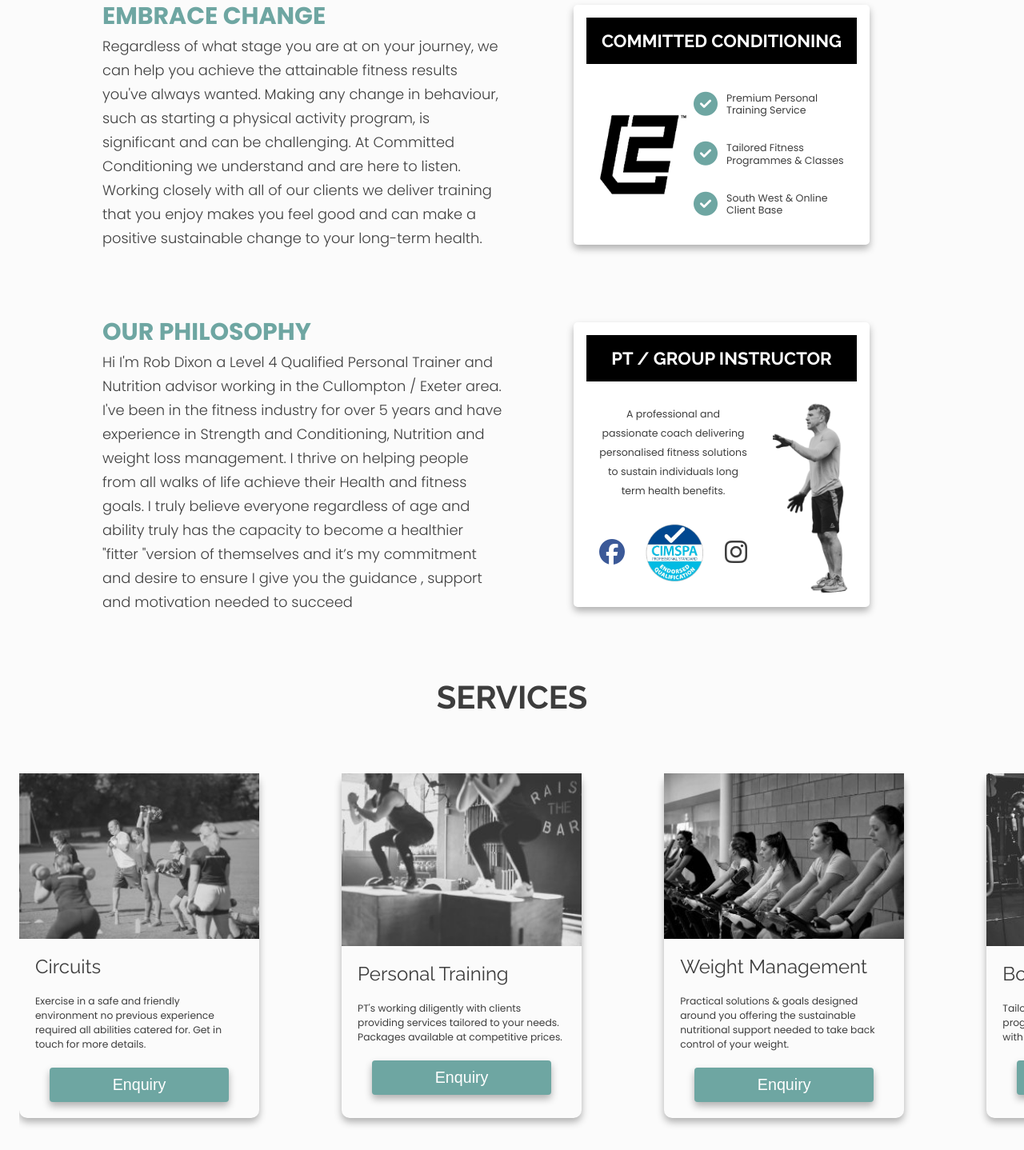
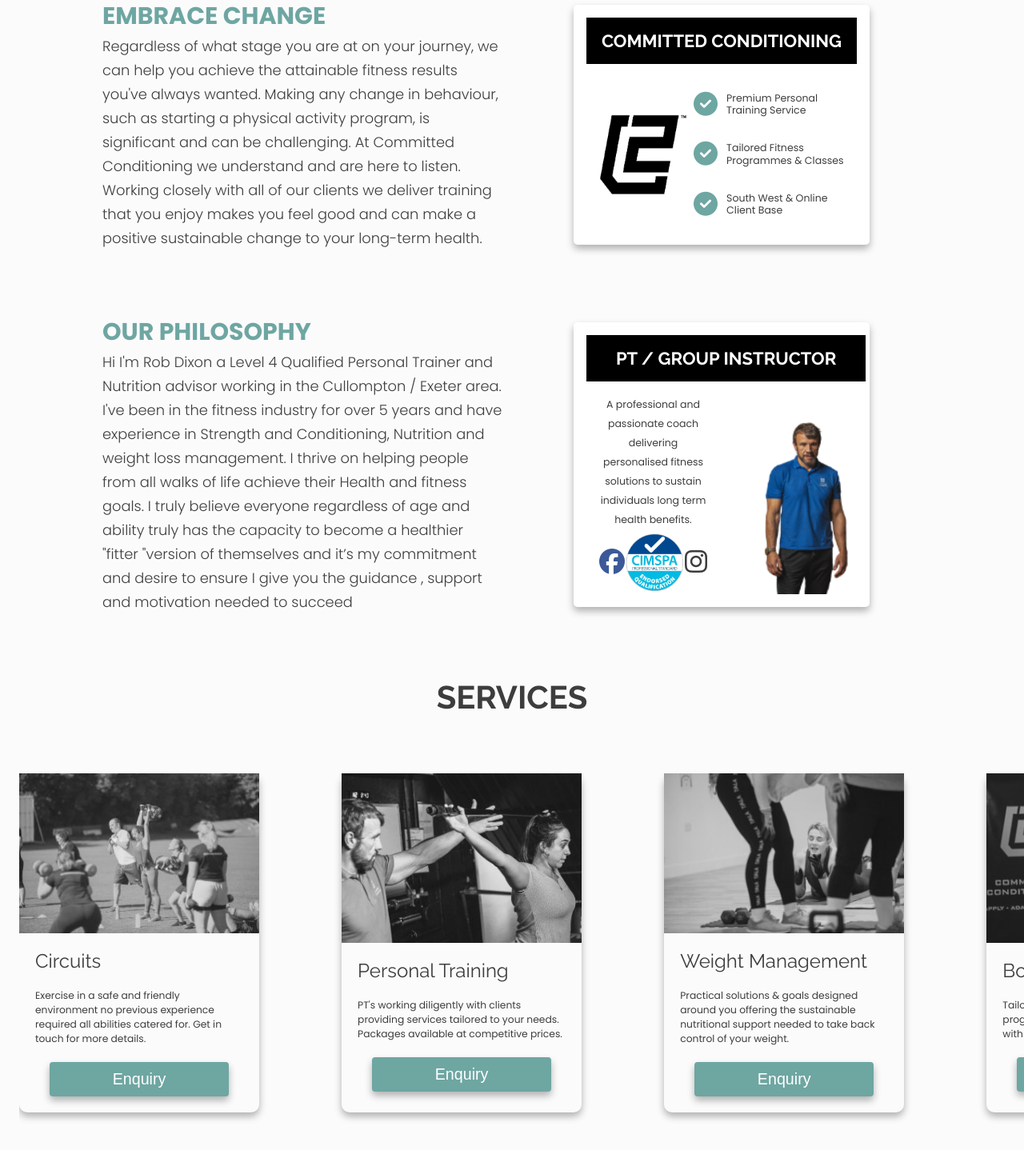
Before and after one commit to davidw1979/committed-conditioning, a Django app: page / in a window 1280 px wide. Shown: the part 993-2431 px from the top of the page at 80% size. Run offline with Django 3.2, Linux system fonts and the light colour scheme; style sheets or scripts are compiled from the project's sources; some libraries are stand-ins or nearby versions.

Commit message:
New images from client for landing page and product cards

```diff
--- a/c2_main_app/static/c2_main_app/styles/_home-landing.scss
+++ b/c2_main_app/static/c2_main_app/styles/_home-landing.scss
@@ -6,12 +6,13 @@
 }
 
 #landing-splash {
-    background-image: url(images/main_landing_bwimg.jpg);
+    background-image: linear-gradient(black, black), url(images/HurtLocker38.jpg);
+    background-blend-mode: saturation;
     height: calc(max(100vh, 600px));
     width: 100%;
     background-repeat: no-repeat;
     background-size: cover;
-    background-position: center center;
+    background-position: right center;
 
     .filter {
         height: 100%;
--- a/c2_main_app/templates/c2_main_app/index.html
+++ b/c2_main_app/templates/c2_main_app/index.html
@@ -60,7 +60,7 @@
                 <div class="info-card card-2 shadow">
                     <h4>PT / GROUP INSTRUCTOR</h4>
                     <div class="image-container rob">
-                        <img src="{% static 'c2_main_app/styles/images/rob_dixon.png' %}" alt="">
+                        <img src="{% static 'c2_main_app/styles/images/RobDixon2.png' %}" alt="">
                     </div>
                     <div class="info-card-narrative">
                         <p>A professional and passionate coach delivering personalised fitness solutions to sustain individuals long term health benefits.</p>
@@ -86,19 +86,19 @@
                     <button class="shadow" onclick="goTo('#contact')">Enquiry</button>
                 </div>
                 <div class="media-element shadow">
-                    <img src="{% static 'c2_main_app/styles/images/personal_training.jpg' %}" alt="">
+                    <img src="{% static 'c2_main_app/styles/images/HurtLocker4.jpg' %}" alt="">
                     <h4>Personal Training</h4>
                     <p>PT's working diligently with clients providing services tailored to your needs. Packages available at competitive prices.</p>
                     <button class="shadow" onclick="goTo('#contact')">Enquiry</button>
                 </div>
                 <div class="media-element shadow">
-                    <img src="{% static 'c2_main_app/styles/images/weight_management.jpg' %}" alt="">
+                    <img src="{% static 'c2_main_app/styles/images/Circuits51.jpg' %}" alt="">
                     <h4>Weight Management</h4>
                     <p>Practical solutions & goals designed around you offering the sustainable nutritional support needed to take back control of your weight.</p>
                     <button class="shadow" onclick="goTo('#contact')">Enquiry</button>
                 </div>
                 <div class="media-element shadow">
-                    <img src="{% static 'c2_main_app/styles/images/body_transformation.jpg' %}" alt="">
+                    <img src="{% static 'c2_main_app/styles/images/HurtLocker23.jpg' %}" alt="">
                     <h4>Body Transformation</h4>
                     <p>Tailored meal plans, progressive training programs all facilitated to provide you with the ultimate aesthetic results.</p>
                     <button class="shadow" onclick="goTo('#contact')">Enquiry</button>
```
Also changed, not shown: c2_main_app/static/c2_main_app/styles/images/Circuits51.jpg (added), c2_main_app/static/c2_main_app/styles/images/HurtLocker23.jpg (added), c2_main_app/static/c2_main_app/styles/images/HurtLocker38.jpg (added), c2_main_app/static/c2_main_app/styles/images/HurtLocker4.jpg (added), c2_main_app/static/c2_main_app/styles/images/RobDixon2.png (added), 4 other files.
